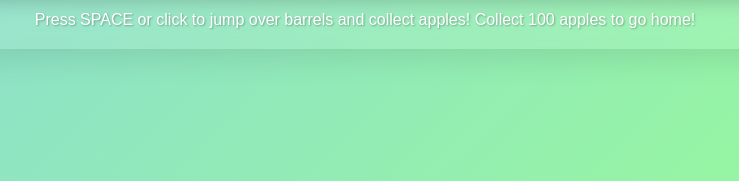
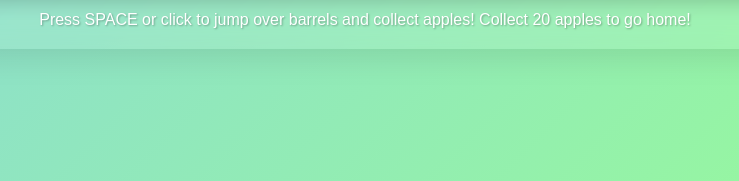
Before and after one commit to digitizdat/barrel-jump, a plain HTML site: page index.html in a window 1280 px wide. Shown: the part 609-790 px from the top of the page, 275-1014 px from the left. Drawn offline with Linux system fonts and the light colour scheme.

Commit message:
bug: fixed incorrect game instructions calling for 100 apples

```diff
--- a/index.html
+++ b/index.html
@@ -126,7 +126,7 @@
         </div>
         <canvas id="gameCanvas" width="800" height="400"></canvas>
         <div id="instructions">
-            Press SPACE or click to jump over barrels and collect apples! Collect 100 apples to go home!
+            Press SPACE or click to jump over barrels and collect apples!  Collect 20 apples to go home!
         </div>
         <div id="gameOver" class="game-over">
             <h2>Game Over!</h2>
```
